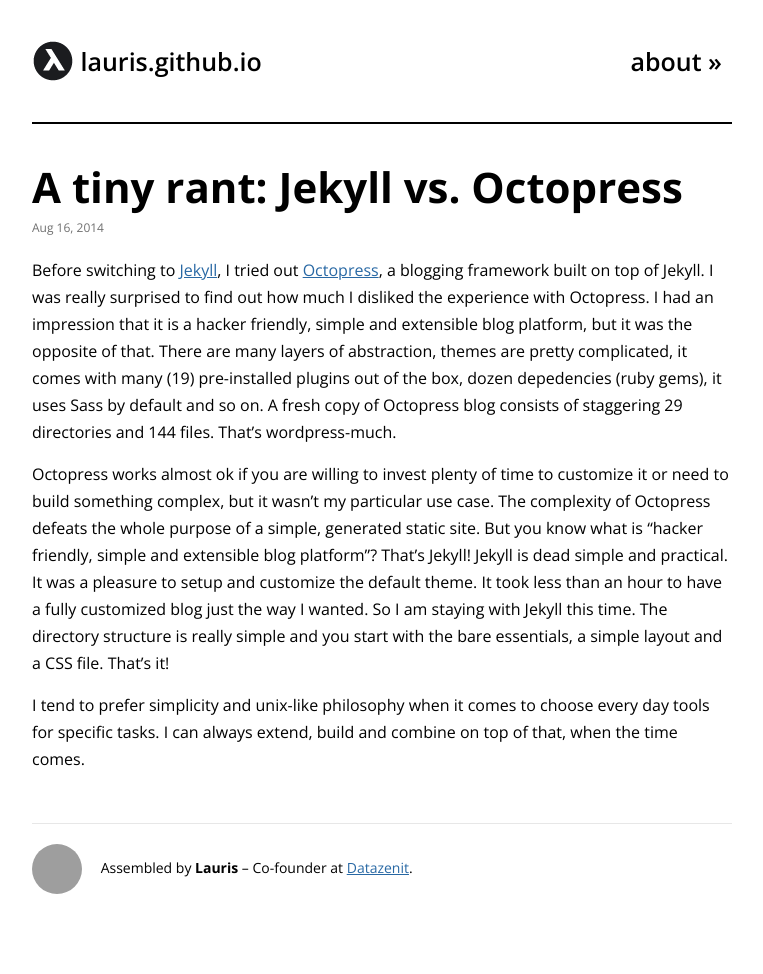
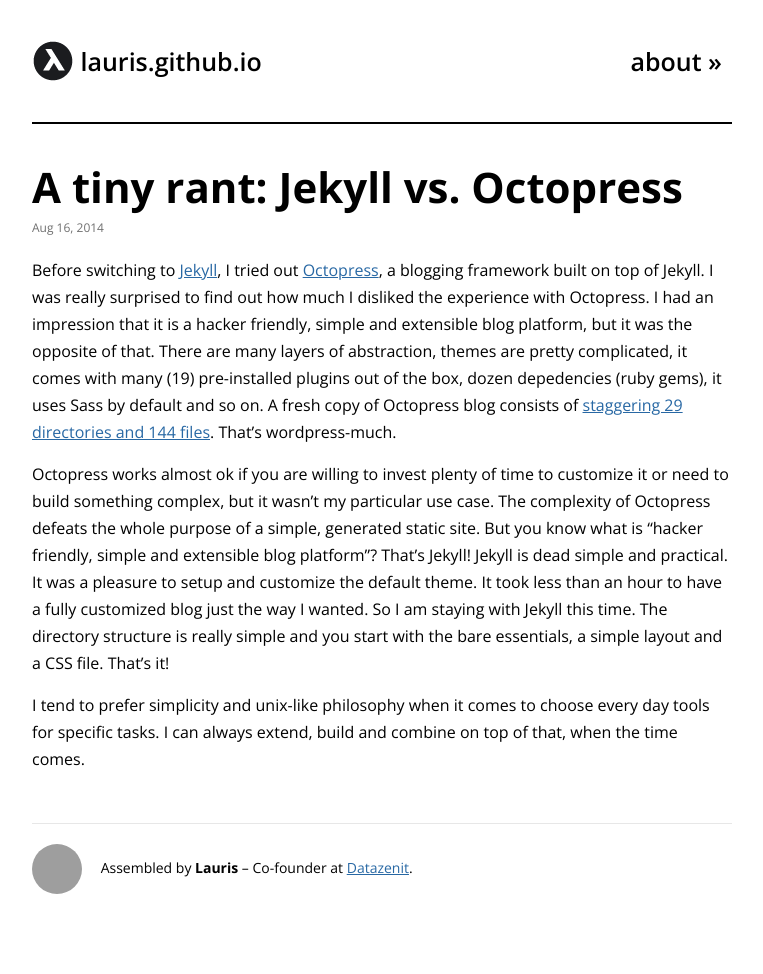
Before and after one commit to lauris/lauris.github.com, a Jekyll site: the page built from _posts/2014-08-16-jekyll-vs-octopress.md, in a window 1280 px wide. Shown: the whole page, without its empty margins (258-1021 px from the left). Built offline with Jekyll 4.4.1, drawn with Linux system fonts in a browser that asks for light colours; comment, search, counter and statistics services are not loaded; some of the changed lines change nothing that is shown; grey boxes are pictures that could not be loaded.

Commit message:
Add link to Octopress directory tree example.

```diff
--- a/_posts/2014-08-16-jekyll-vs-octopress.md
+++ b/_posts/2014-08-16-jekyll-vs-octopress.md
@@ -4,7 +4,7 @@
 category: blogging
 ---
 
-Before switching to [Jekyll](http://jekyllrb.com/), I tried out [Octopress](http://octopress.org/), a blogging framework built on top of Jekyll. I was really surprised to find out how much I disliked the experience with Octopress. I had an impression that it is a hacker friendly, simple and extensible blog platform, but it was the opposite of that. There are many layers of abstraction, themes are pretty complicated, it comes with many (19) pre-installed plugins out of the box, dozen depedencies (ruby gems), it uses Sass by default and so on. A fresh copy of Octopress blog consists of staggering 29 directories and 144 files. That's wordpress-much.
+Before switching to [Jekyll](http://jekyllrb.com/), I tried out [Octopress](http://octopress.org/), a blogging framework built on top of Jekyll. I was really surprised to find out how much I disliked the experience with Octopress. I had an impression that it is a hacker friendly, simple and extensible blog platform, but it was the opposite of that. There are many layers of abstraction, themes are pretty complicated, it comes with many (19) pre-installed plugins out of the box, dozen depedencies (ruby gems), it uses Sass by default and so on. A fresh copy of Octopress blog consists of [staggering 29 directories and 144 files](https://gist.github.com/lauris/5ac34dd97b178b073ece). That's wordpress-much.
 
 Octopress works almost ok if you are willing to invest plenty of time to customize it or need to build something complex, but it wasn't my particular use case. The complexity of Octopress defeats the whole purpose of a simple, generated static site. But you know what is "hacker friendly, simple and extensible blog platform"? That's Jekyll! Jekyll is dead simple and practical. It was a pleasure to setup and customize the default theme. It took less than an hour to have a fully customized blog just the way I wanted. So I am staying with Jekyll this time. The directory structure is really simple and you start with the bare essentials, a simple layout and a CSS file. That's it!
 
```
